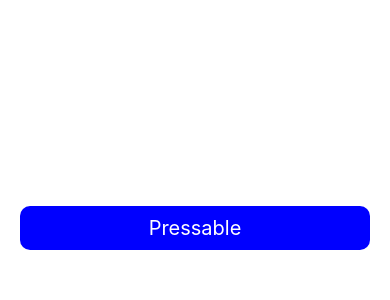
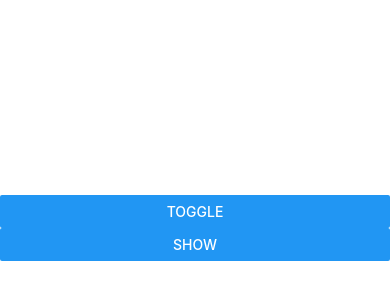
Before and after one commit to opsingh861/first-react-native-app, a React Native app: screen / in a window 390 px wide. Shown: the part 194-494 px from the top of the page. Built offline with nearby package versions, Linux system fonts and the light colour scheme.

Commit message:
StatusBar

```diff
--- a/App.js
+++ b/App.js
@@ -1,19 +1,15 @@
 import React, { useState } from 'react';
-import { View, Text, StyleSheet, Pressable } from 'react-native';
+import { View, Text, StyleSheet, StatusBar, Button } from 'react-native';
 
 const App = () => {
-
+  const [hidden, sethidden] = useState(false);
+  const [style, setstyle] = useState('default');
   return (
     <View style={styles.main}>
-      <Pressable
-      onPress={()=>console.warn("Normal press")}
-      onLongPress={()=>console.warn("Long press")}
-      delayLongPress={3000}
-      onPressIn={()=>console.warn("Press in")}
-      onPressOut={()=>console.warn("Press out")}
-      >
-        <Text style={styles.pressableBtn}>Pressable</Text>
-      </Pressable>
+      <StatusBar backgroundColor="blue" barStyle={style} hidden={hidden} />
+      <Button title="toggle" onPress={() => sethidden(!hidden)} />
+      <Button title="Show" onPress={() => setstyle('dark-content')} />
+
     </View>
   );
 };
@@ -22,20 +18,8 @@ const styles = StyleSheet.create({
   main: {
     flex: 1,
     justifyContent: 'center',
-    margin: 10,
-  },
-  pressableBtn: {
-    backgroundColor: 'blue',
-    padding: 10,
-    margin: 10,
-    borderRadius: 10,
-    shadowColor: 'black',
-    elevation: 5,
-    color: "#fff",
-    textAlign: 'center',
-    fontSize: 20
+    // alignItems: 'center'
   }
-
 })
 
 export default App;
```
